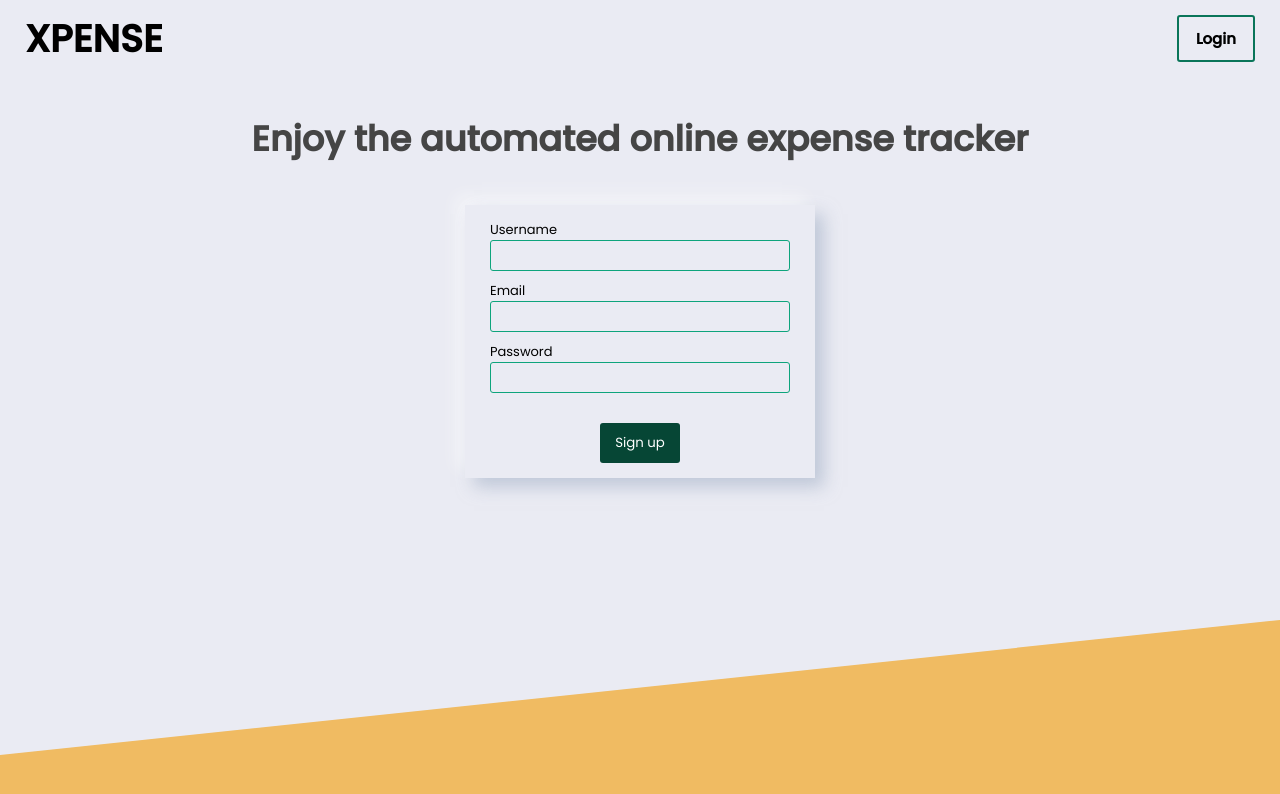
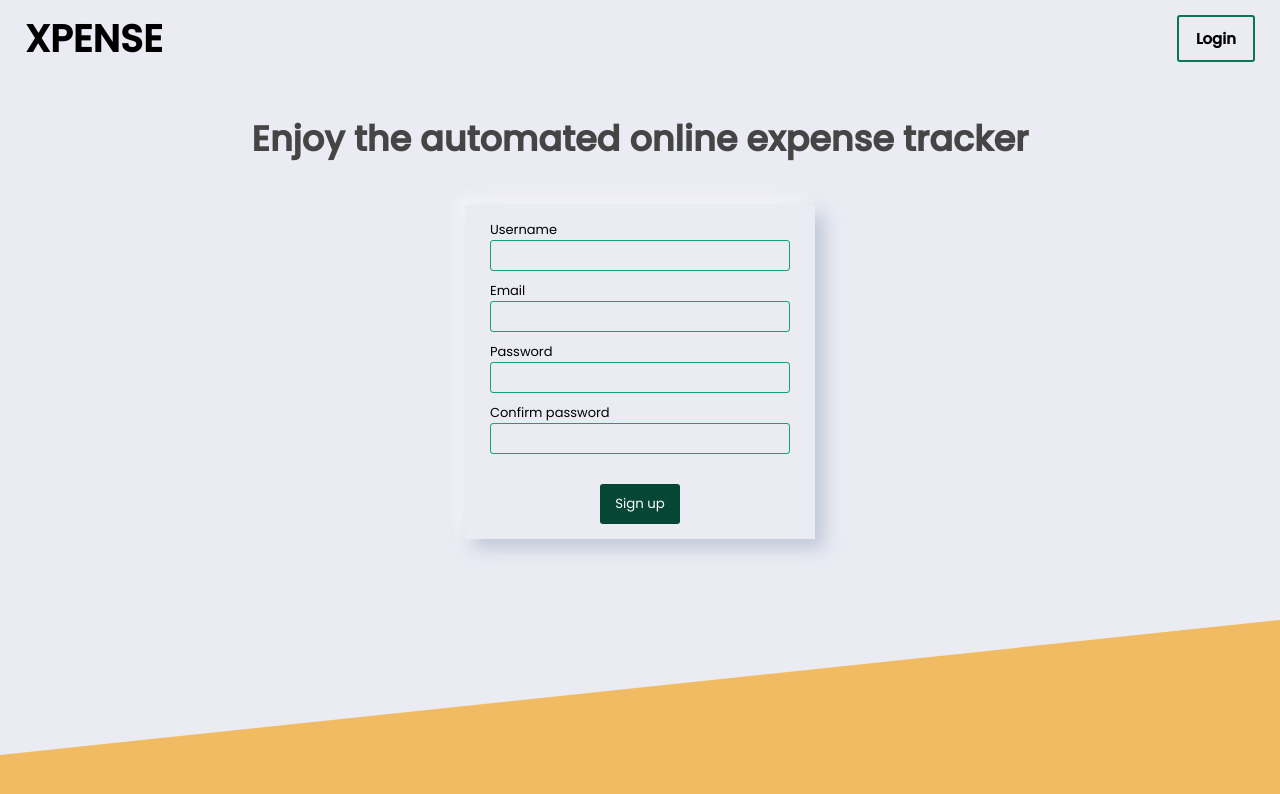
Before and after one commit to Gabito-git/Xpense, a React (Create React App) app in the folder frontend/: page /auth/signup in a window 1280 px wide. Shown: the top 794 px of the page. Built offline with nearby package versions, Linux system fonts and the light colour scheme.

Commit message:
feat(front) add confirm password field in signupscreen component

```diff
--- a/frontend/src/screens/SingupScreen.js
+++ b/frontend/src/screens/SingupScreen.js
@@ -9,7 +9,8 @@ import money from '../assets/money.png'
 const initialValues={
     username: '',
     email: '',
-    password: ''
+    password: '',
+    password2: ''
 }
 
 const SingupScreen = () => {
@@ -52,6 +53,13 @@ const SingupScreen = () => {
                         type="password"
                         name="password"
                     />
+
+                    <FormGroup
+                        className="auth"
+                        label="Confirm password"
+                        type="password"
+                        name="password2"
+                    />
                 </AuthForm>
                 <div className="auth__bottom"></div>
                 <div className="auth__money animate__animated animate__rotateIn">
```
